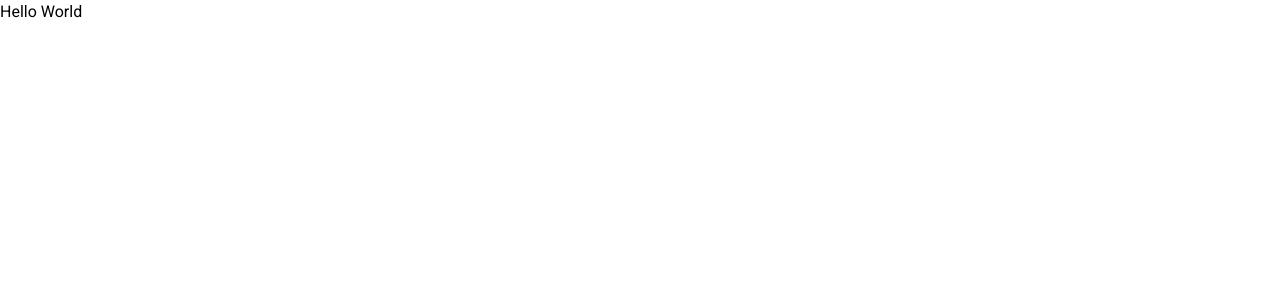
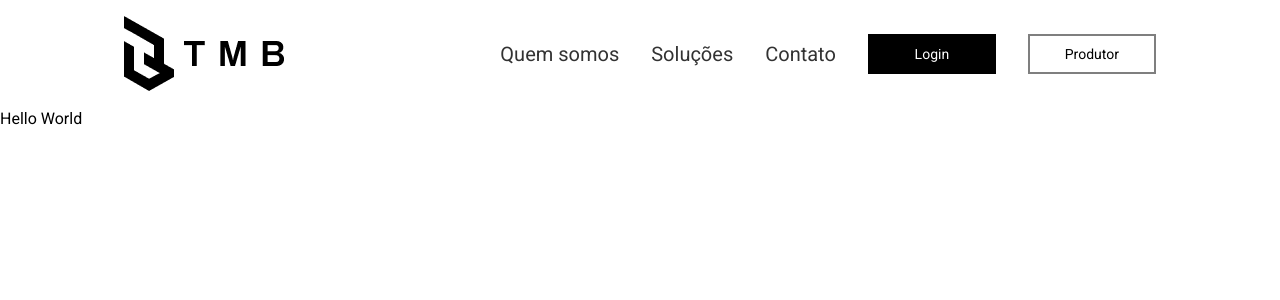
Before and after one commit to aleanrocha/tmb-edu-clone, a React (Vite) app: page / in a window 1280 px wide. Shown: the top 300 px of the page. Built offline with nearby package versions, Linux system fonts and the light colour scheme.

Commit message:
add header component

```diff
--- /dev/null
+++ b/src/components/Header/index.jsx
@@ -0,0 +1,35 @@
+import logoTMB from '../../assets/tmb-logo-dark.png'
+
+export const Header = () => {
+  return (
+    <header className="flex justify-center p-4">
+      <section className="flex justify-center lg:justify-around w-full max-w-screen-xl">
+        <img src={logoTMB} alt="Logo da TMB" className="hidden lg:block" />
+        <div className="flex flex-col items-center gap-2 lg:flex-row-reverse lg:gap-8">
+          <div className="flex gap-1 lg:gap-8">
+            <a
+              href="#"
+              className="bg-tmb-black text-tmb-white flex justify-end items-center w-32 py-1 px-4 text-sm lg:justify-center lg:py-2"
+            >
+              Login
+            </a>
+            <a
+              href="#"
+              className="bg-tmb-white text-tmb-black flex justify-center items-center w-32 py-1 px-4 lg:py-2 text-sm border-2 border-tmb-black border-opacity-50 "
+            >
+              Produtor
+            </a>
+          </div>
+          <div className="flex items-center justify-between gap-4">
+            <img src={logoTMB} alt="Logo da TMB" className="w-24 lg:hidden" />
+            <nav className="flex gap-2 opacity-80 lg:text-xl lg:gap-8">
+              <a href="#">Quem somos</a>
+              <a href="#">Soluções</a>
+              <a href="#">Contato</a>
+            </nav>
+          </div>
+        </div>
+      </section>
+    </header>
+  )
+}
--- a/src/screens/Home/index.jsx
+++ b/src/screens/Home/index.jsx
@@ -1,7 +1,13 @@
+import { Fragment } from 'react'
+import { Header } from '../../components/Header'
+
 export const Home = () => {
   return (
-    <main>
-      <h1>Hello World</h1>
-    </main>
+    <Fragment>
+      <Header />
+      <main>
+        <h1>Hello World</h1>
+      </main>
+    </Fragment>
   )
 }
```
